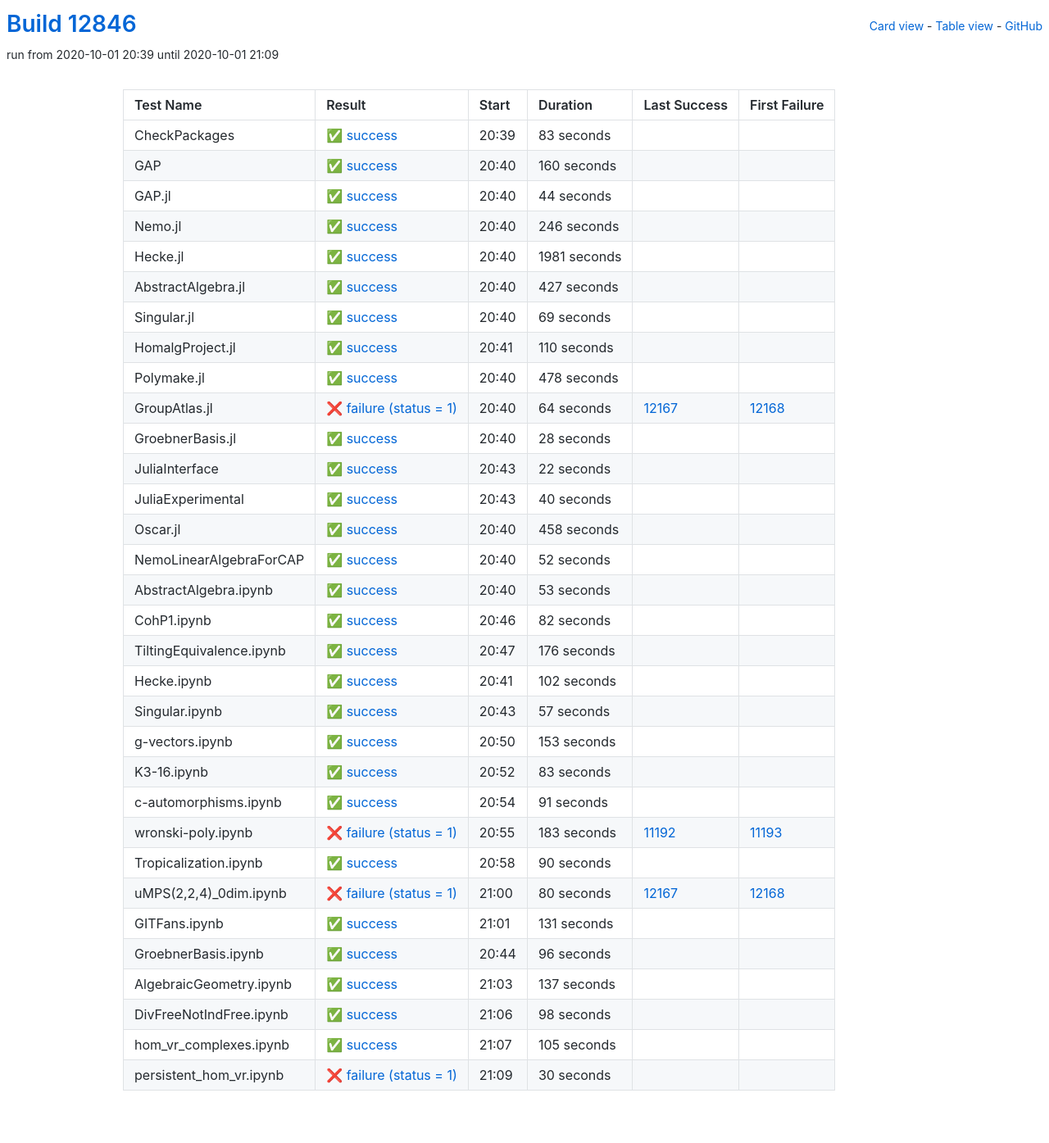
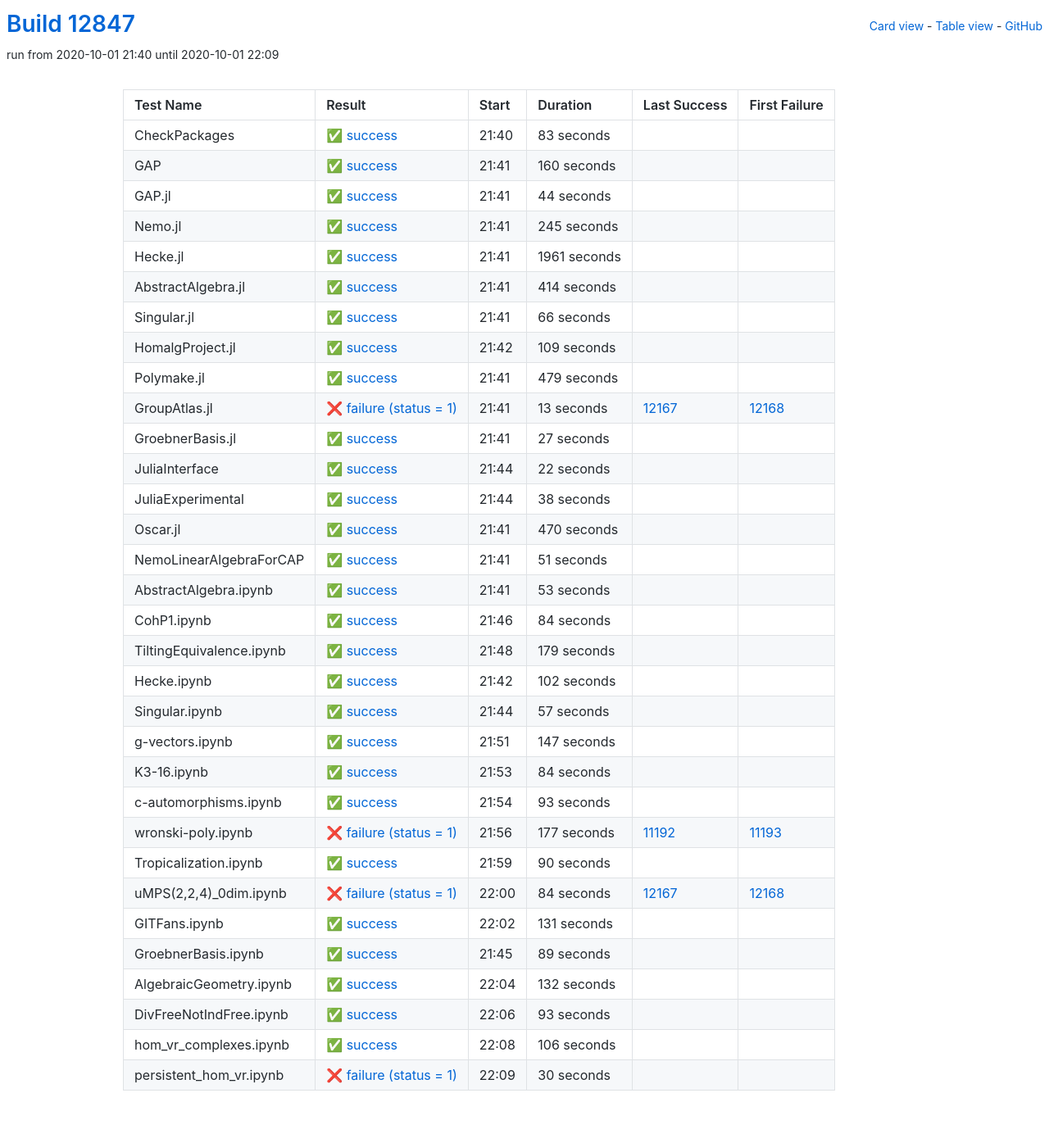
Before and after one commit to oscar-system/oscar-ci-status, a Jekyll site: the page built from table.html, in a window 1280 px wide. Shown: the whole page at 82% size. Built offline with Jekyll 4.4.1, drawn with Linux system fonts in a browser that asks for light colours.

Commit message:
Build #12847

```diff
--- a/_data/ci.yml
+++ b/_data/ci.yml
@@ -1,6 +1,6 @@
 ---
-build: 12846
-build_url: https://oscarci.mathematik.uni-kl.de/job/oscar/12846/
+build: 12847
+build_url: https://oscarci.mathematik.uni-kl.de/job/oscar/12847/
 job: oscar
 organization: oscar-system
 repo: oscar-ci-status
@@ -8,8 +8,8 @@ repourl: https://github.com/oscar-system/oscar-ci-status
 tests:
 - name: CheckPackages
   id: checkpackages
-  log: https://oscarci.mathematik.uni-kl.de/job/oscar/12846/artifact/logs/build-12846/CheckPackages.log
-  start: 2020-10-01 20:39
+  log: https://oscarci.mathematik.uni-kl.de/job/oscar/12847/artifact/logs/build-12847/CheckPackages.log
+  start: 2020-10-01 21:40
   success: true
   exitcode: 0
   status: success
@@ -20,8 +20,8 @@ tests:
   first_failure_url:
 - name: GAP
   id: gap
-  log: https://oscarci.mathematik.uni-kl.de/job/oscar/12846/artifact/logs/build-12846/GAP.log
-  start: 2020-10-01 20:40
+  log: https://oscarci.mathematik.uni-kl.de/job/oscar/12847/artifact/logs/build-12847/GAP.log
+  start: 2020-10-01 21:41
   success: true
   exitcode: 0
   status: success
@@ -32,8 +32,8 @@ tests:
   first_failure_url:
 - name: GAP.jl
   id: gap-jl
-  log: https://oscarci.mathematik.uni-kl.de/job/oscar/12846/artifact/logs/build-12846/GAP.jl.log
-  start: 2020-10-01 20:40
+  log: https://oscarci.mathematik.uni-kl.de/job/oscar/12847/artifact/logs/build-12847/GAP.jl.log
+  start: 2020-10-01 21:41
   success: true
   exitcode: 0
   status: success
@@ -44,104 +44,104 @@ tests:
   first_failure_url:
 - name: Nemo.jl
   id: nemo-jl
-  log: https://oscarci.mathematik.uni-kl.de/job/oscar/12846/artifact/logs/build-12846/Nemo.jl.log
-  start: 2020-10-01 20:40
+  log: https://oscarci.mathematik.uni-kl.de/job/oscar/12847/artifact/logs/build-12847/Nemo.jl.log
+  start: 2020-10-01 21:41
   success: true
   exitcode: 0
   status: success
-  duration: 246
+  duration: 245
   last_success: false
   last_success_url:
   first_failure: false
   first_failure_url:
 - name: Hecke.jl
   id: hecke-jl
-  log: https://oscarci.mathematik.uni-kl.de/job/oscar/12846/artifact/logs/build-12846/Hecke.jl.log
-  start: 2020-10-01 20:40
+  log: https://oscarci.mathematik.uni-kl.de/job/oscar/12847/artifact/logs/build-12847/Hecke.jl.log
+  start: 2020-10-01 21:41
   success: true
   exitcode: 0
   status: success
-  duration: 1981
+  duration: 1961
   last_success: false
   last_success_url:
   first_failure: false
   first_failure_url:
 - name: AbstractAlgebra.jl
   id: abstractalgebra-jl
-  log: https://oscarci.mathematik.uni-kl.de/job/oscar/12846/artifact/logs/build-12846/AbstractAlgebra.jl.log
-  start: 2020-10-01 20:40
+  log: https://oscarci.mathematik.uni-kl.de/job/oscar/12847/artifact/logs/build-12847/AbstractAlgebra.jl.log
+  start: 2020-10-01 21:41
   success: true
   exitcode: 0
   status: success
-  duration: 427
+  duration: 414
   last_success: false
   last_success_url:
   first_failure: false
   first_failure_url:
 - name: Singular.jl
   id: singular-jl
-  log: https://oscarci.mathematik.uni-kl.de/job/oscar/12846/artifact/logs/build-12846/Singular.jl.log
-  start: 2020-10-01 20:40
+  log: https://oscarci.mathematik.uni-kl.de/job/oscar/12847/artifact/logs/build-12847/Singular.jl.log
+  start: 2020-10-01 21:41
   success: true
   exitcode: 0
   status: success
-  duration: 69
+  duration: 66
   last_success: false
   last_success_url:
   first_failure: false
   first_failure_url:
 - name: HomalgProject.jl
   id: homalgproject-jl
-  log: https://oscarci.mathematik.uni-kl.de/job/oscar/12846/artifact/logs/build-12846/HomalgProject.jl.log
-  start: 2020-10-01 20:41
+  log: https://oscarci.mathematik.uni-kl.de/job/oscar/12847/artifact/logs/build-12847/HomalgProject.jl.log
+  start: 2020-10-01 21:42
   success: true
   exitcode: 0
   status: success
-  duration: 110
+  duration: 109
   last_success: false
   last_success_url:
   first_failure: false
   first_failure_url:
 - name: Polymake.jl
   id: polymake-jl
-  log: https://oscarci.mathematik.uni-kl.de/job/oscar/12846/artifact/logs/build-12846/Polymake.jl.log
-  start: 2020-10-01 20:40
+  log: https://oscarci.mathematik.uni-kl.de/job/oscar/12847/artifact/logs/build-12847/Polymake.jl.log
+  start: 2020-10-01 21:41
   success: true
   exitcode: 0
   status: success
-  duration: 478
+  duration: 479
   last_success: false
   last_success_url:
   first_failure: false
   first_failure_url:
 - name: GroupAtlas.jl
   id: groupatlas-jl
-  log: https://oscarci.mathematik.uni-kl.de/job/oscar/12846/artifact/logs/build-12846/GroupAtlas.jl.log
-  start: 2020-10-01 20:40
+  log: https://oscarci.mathematik.uni-kl.de/job/oscar/12847/artifact/logs/build-12847/GroupAtlas.jl.log
+  start: 2020-10-01 21:41
   success: false
   exitcode: 1
   status: failure
-  duration: 64
+  duration: 13
   last_success: 12167
   last_success_url: https://oscarci.mathematik.uni-kl.de/job/oscar/12167/
   first_failure: 12168
   first_failure_url: https://oscarci.mathematik.uni-kl.de/job/oscar/12168/
 - name: GroebnerBasis.jl
   id: groebnerbasis-jl
-  log: https://oscarci.mathematik.uni-kl.de/job/oscar/12846/artifact/logs/build-12846/GroebnerBasis.jl.log
-  start: 2020-10-01 20:40
+  log: https://oscarci.mathematik.uni-kl.de/job/oscar/12847/artifact/logs/build-12847/GroebnerBasis.jl.log
+  start: 2020-10-01 21:41
   success: true
   exitcode: 0
   status: success
-  duration: 28
+  duration: 27
   last_success: false
   last_success_url:
   first_failure: false
   first_failure_url:
 - name: JuliaInterface
   id: juliainterface
-  log: https://oscarci.mathematik.uni-kl.de/job/oscar/12846/artifact/logs/build-12846/JuliaInterface.log
-  start: 2020-10-01 20:43
+  log: https://oscarci.mathematik.uni-kl.de/job/oscar/12847/artifact/logs/build-12847/JuliaInterface.log
+  start: 2020-10-01 21:44
   success: true
   exitcode: 0
   status: success
@@ -152,44 +152,44 @@ tests:
   first_failure_url:
 - name: JuliaExperimental
   id: juliaexperimental
-  log: https://oscarci.mathematik.uni-kl.de/job/oscar/12846/artifact/logs/build-12846/JuliaExperimental.log
-  start: 2020-10-01 20:43
+  log: https://oscarci.mathematik.uni-kl.de/job/oscar/12847/artifact/logs/build-12847/JuliaExperimental.log
+  start: 2020-10-01 21:44
   success: true
   exitcode: 0
   status: success
-  duration: 40
+  duration: 38
   last_success: false
   last_success_url:
   first_failure: false
   first_failure_url:
 - name: Oscar.jl
   id: oscar-jl
-  log: https://oscarci.mathematik.uni-kl.de/job/oscar/12846/artifact/logs/build-12846/Oscar.jl.log
-  start: 2020-10-01 20:40
+  log: https://oscarci.mathematik.uni-kl.de/job/oscar/12847/artifact/logs/build-12847/Oscar.jl.log
+  start: 2020-10-01 21:41
   success: true
   exitcode: 0
   status: success
-  duration: 458
+  duration: 470
   last_success: false
   last_success_url:
   first_failure: false
   first_failure_url:
 - name: NemoLinearAlgebraForCAP
   id: nemolinearalgebraforcap
-  log: https://oscarci.mathematik.uni-kl.de/job/oscar/12846/artifact/logs/build-12846/NemoLinearAlgebraForCAP.log
-  start: 2020-10-01 20:40
+  log: https://oscarci.mathematik.uni-kl.de/job/oscar/12847/artifact/logs/build-12847/NemoLinearAlgebraForCAP.log
+  start: 2020-10-01 21:41
   success: true
   exitcode: 0
   status: success
-  duration: 52
+  duration: 51
   last_success: false
   last_success_url:
   first_failure: false
   first_failure_url:
 - name: AbstractAlgebra.ipynb
   id: abstractalgebra-ipynb
-  log: https://oscarci.mathematik.uni-kl.de/job/oscar/12846/artifact/logs/build-12846/AbstractAlgebra.ipynb.log
-  start: 2020-10-01 20:40
+  log: https://oscarci.mathematik.uni-kl.de/job/oscar/12847/artifact/logs/build-12847/AbstractAlgebra.ipynb.log
+  start: 2020-10-01 21:41
   success: true
   exitcode: 0
   status: success
@@ -200,32 +200,32 @@ tests:
   first_failure_url:
 - name: CohP1.ipynb
   id: cohp1-ipynb
-  log: https://oscarci.mathematik.uni-kl.de/job/oscar/12846/artifact/logs/build-12846/CohP1.ipynb.log
-  start: 2020-10-01 20:46
+  log: https://oscarci.mathematik.uni-kl.de/job/oscar/12847/artifact/logs/build-12847/CohP1.ipynb.log
+  start: 2020-10-01 21:46
   success: true
   exitcode: 0
   status: success
-  duration: 82
+  duration: 84
   last_success: false
   last_success_url:
   first_failure: false
   first_failure_url:
 - name: TiltingEquivalence.ipynb
   id: tiltingequivalence-ipynb
-  log: https://oscarci.mathematik.uni-kl.de/job/oscar/12846/artifact/logs/build-12846/TiltingEquivalence.ipynb.log
-  start: 2020-10-01 20:47
+  log: https://oscarci.mathematik.uni-kl.de/job/oscar/12847/artifact/logs/build-12847/TiltingEquivalence.ipynb.log
+  start: 2020-10-01 21:48
   success: true
   exitcode: 0
   status: success
-  duration: 176
+  duration: 179
   last_success: false
   last_success_url:
   first_failure: false
   first_failure_url:
 - name: Hecke.ipynb
   id: hecke-ipynb
-  log: https://oscarci.mathematik.uni-kl.de/job/oscar/12846/artifact/logs/build-12846/Hecke.ipynb.log
-  start: 2020-10-01 20:41
+  log: https://oscarci.mathematik.uni-kl.de/job/oscar/12847/artifact/logs/build-12847/Hecke.ipynb.log
+  start: 2020-10-01 21:42
   success: true
   exitcode: 0
   status: success
@@ -236,8 +236,8 @@ tests:
   first_failure_url:
 - name: Singular.ipynb
   id: singular-ipynb
-  log: https://oscarci.mathematik.uni-kl.de/job/oscar/12846/artifact/logs/build-12846/Singular.ipynb.log
-  start: 2020-10-01 20:43
+  log: https://oscarci.mathematik.uni-kl.de/job/oscar/12847/artifact/logs/build-12847/Singular.ipynb.log
+  start: 2020-10-01 21:44
   success: true
   exitcode: 0
   status: success
@@ -248,56 +248,56 @@ tests:
   first_failure_url:
 - name: g-vectors.ipynb
   id: g-vectors-ipynb
-  log: https://oscarci.mathematik.uni-kl.de/job/oscar/12846/artifact/logs/build-12846/g-vectors.ipynb.log
-  start: 2020-10-01 20:50
+  log: https://oscarci.mathematik.uni-kl.de/job/oscar/12847/artifact/logs/build-12847/g-vectors.ipynb.log
+  start: 2020-10-01 21:51
   success: true
   exitcode: 0
   status: success
-  duration: 153
+  duration: 147
   last_success: false
   last_success_url:
   first_failure: false
   first_failure_url:
 - name: K3-16.ipynb
   id: k3-16-ipynb
-  log: https://oscarci.mathematik.uni-kl.de/job/oscar/12846/artifact/logs/build-12846/K3-16.ipynb.log
-  start: 2020-10-01 20:52
+  log: https://oscarci.mathematik.uni-kl.de/job/oscar/12847/artifact/logs/build-12847/K3-16.ipynb.log
+  start: 2020-10-01 21:53
   success: true
   exitcode: 0
   status: success
-  duration: 83
+  duration: 84
   last_success: false
   last_success_url:
   first_failure: false
   first_failure_url:
 - name: c-automorphisms.ipynb
   id: c-automorphisms-ipynb
-  log: https://oscarci.mathematik.uni-kl.de/job/oscar/12846/artifact/logs/build-12846/c-automorphisms.ipynb.log
-  start: 2020-10-01 20:54
+  log: https://oscarci.mathematik.uni-kl.de/job/oscar/12847/artifact/logs/build-12847/c-automorphisms.ipynb.log
+  start: 2020-10-01 21:54
   success: true
   exitcode: 0
   status: success
-  duration: 91
+  duration: 93
   last_success: false
   last_success_url:
   first_failure: false
   first_failure_url:
 - name: wronski-poly.ipynb
   id: wronski-poly-ipynb
-  log: https://oscarci.mathematik.uni-kl.de/job/oscar/12846/artifact/logs/build-12846/wronski-poly.ipynb.log
-  start: 2020-10-01 20:55
+  log: https://oscarci.mathematik.uni-kl.de/job/oscar/12847/artifact/logs/build-12847/wronski-poly.ipynb.log
+  start: 2020-10-01 21:56
   success: false
   exitcode: 1
   status: failure
-  duration: 183
+  duration: 177
   last_success: 11192
   last_success_url: https://oscarci.mathematik.uni-kl.de/job/oscar/11192/
   first_failure: 11193
   first_failure_url: https://oscarci.mathematik.uni-kl.de/job/oscar/11193/
 - name: Tropicalization.ipynb
   id: tropicalization-ipynb
-  log: https://oscarci.mathematik.uni-kl.de/job/oscar/12846/artifact/logs/build-12846/Tropicalization.ipynb.log
-  start: 2020-10-01 20:58
+  log: https://oscarci.mathematik.uni-kl.de/job/oscar/12847/artifact/logs/build-12847/Tropicalization.ipynb.log
+  start: 2020-10-01 21:59
   success: true
   exitcode: 0
   status: success
@@ -308,20 +308,20 @@ tests:
   first_failure_url:
 - name: uMPS(2,2,4)_0dim.ipynb
   id: umps-2-2-4-0dim-ipynb
-  log: https://oscarci.mathematik.uni-kl.de/job/oscar/12846/artifact/logs/build-12846/uMPS-2-2-4-_0dim.ipynb.log
-  start: 2020-10-01 21:00
+  log: https://oscarci.mathematik.uni-kl.de/job/oscar/12847/artifact/logs/build-12847/uMPS-2-2-4-_0dim.ipynb.log
+  start: 2020-10-01 22:00
   success: false
   exitcode: 1
   status: failure
-  duration: 80
+  duration: 84
   last_success: 12167
   last_success_url: https://oscarci.mathematik.uni-kl.de/job/oscar/12167/
   first_failure: 12168
   first_failure_url: https://oscarci.mathematik.uni-kl.de/job/oscar/12168/
 - name: GITFans.ipynb
   id: gitfans-ipynb
-  log: https://oscarci.mathematik.uni-kl.de/job/oscar/12846/artifact/logs/build-12846/GITFans.ipynb.log
-  start: 2020-10-01 21:01
+  log: https://oscarci.mathematik.uni-kl.de/job/oscar/12847/artifact/logs/build-12847/GITFans.ipynb.log
+  start: 2020-10-01 22:02
   success: true
   exitcode: 0
   status: success
@@ -332,56 +332,56 @@ tests:
   first_failure_url:
 - name: GroebnerBasis.ipynb
   id: groebnerbasis-ipynb
-  log: https://oscarci.mathematik.uni-kl.de/job/oscar/12846/artifact/logs/build-12846/GroebnerBasis.ipynb.log
-  start: 2020-10-01 20:44
+  log: https://oscarci.mathematik.uni-kl.de/job/oscar/12847/artifact/logs/build-12847/GroebnerBasis.ipynb.log
+  start: 2020-10-01 21:45
   success: true
   exitcode: 0
   status: success
-  duration: 96
+  duration: 89
   last_success: false
   last_success_url:
   first_failure: false
   first_failure_url:
 - name: AlgebraicGeometry.ipynb
   id: algebraicgeometry-ipynb
-  log: https://oscarci.mathematik.uni-kl.de/job/oscar/12846/artifact/logs/build-12846/AlgebraicGeometry.ipynb.log
-  start: 2020-10-01 21:03
+  log: https://oscarci.mathematik.uni-kl.de/job/oscar/12847/artifact/logs/build-12847/AlgebraicGeometry.ipynb.log
+  start: 2020-10-01 22:04
   success: true
   exitcode: 0
   status: success
-  duration: 137
+  duration: 132
   last_success: false
   last_success_url:
   first_failure: false
   first_failure_url:
 - name: DivFreeNotIndFree.ipynb
   id: divfreenotindfree-ipynb
-  log: https://oscarci.mathematik.uni-kl.de/job/oscar/12846/artifact/logs/build-12846/DivFreeNotIndFree.ipynb.log
-  start: 2020-10-01 21:06
+  log: https://oscarci.mathematik.uni-kl.de/job/oscar/12847/artifact/logs/build-12847/DivFreeNotIndFree.ipynb.log
+  start: 2020-10-01 22:06
   success: true
   exitcode: 0
   status: success
-  duration: 98
+  duration: 93
   last_success: false
   last_success_url:
   first_failure: false
   first_failure_url:
 - name: hom_vr_complexes.ipynb
   id: hom-vr-complexes-ipynb
-  log: https://oscarci.mathematik.uni-kl.de/job/oscar/12846/artifact/logs/build-12846/hom_vr_complexes.ipynb.log
-  start: 2020-10-01 21:07
+  log: https://oscarci.mathematik.uni-kl.de/job/oscar/12847/artifact/logs/build-12847/hom_vr_complexes.ipynb.log
+  start: 2020-10-01 22:08
   success: true
   exitcode: 0
   status: success
-  duration: 105
+  duration: 106
   last_success: false
   last_success_url:
   first_failure: false
   first_failure_url:
 - name: persistent_hom_vr.ipynb
   id: persistent-hom-vr-ipynb
-  log: https://oscarci.mathematik.uni-kl.de/job/oscar/12846/artifact/logs/build-12846/persistent_hom_vr.ipynb.log
-  start: 2020-10-01 21:09
+  log: https://oscarci.mathematik.uni-kl.de/job/oscar/12847/artifact/logs/build-12847/persistent_hom_vr.ipynb.log
+  start: 2020-10-01 22:09
   success: false
   exitcode: 1
   status: failure
```
Also changed, not shown: README.md.
